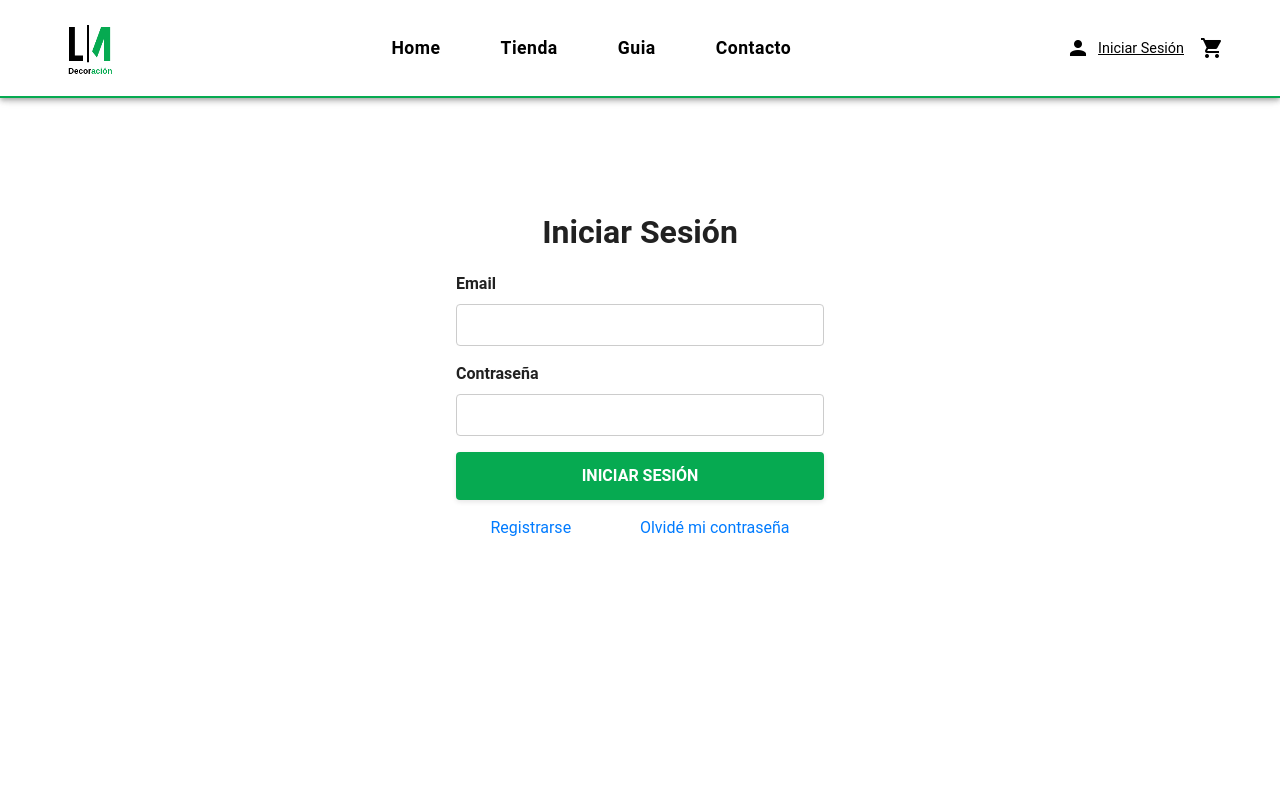
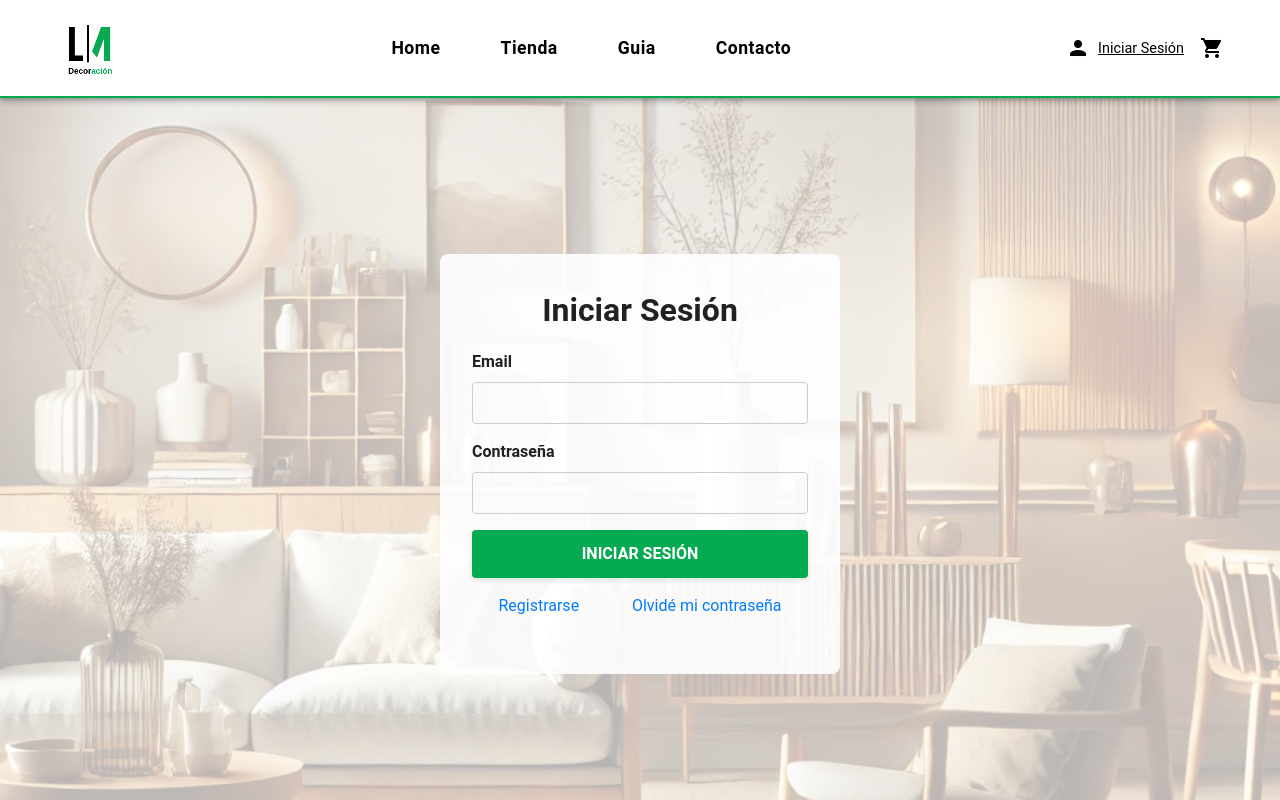
Before and after one commit to MarcosLarraga/ecommerce-decoracion-frontend, a Vue app in the folder ecommerce/: page /login in a window 1280 px wide. Shown: the top 800 px of the page. Built offline with nearby package versions, Linux system fonts and the light colour scheme.

Commit message:
modificar maquetado del login y register

```diff
--- a/ecommerce/src/views/LoginView.vue
+++ b/ecommerce/src/views/LoginView.vue
@@ -1,4 +1,9 @@
 <template>
+  <div class="login-view">
+    <!-- Imagen de fondo -->
+    <div class="background-image"></div>
+
+    <!-- Contenedor del contenido de la vista (formulario, etc.) -->
     <div class="auth">
       <h1 class="auth__title">Iniciar Sesión</h1>
       <Alerta v-if="error" :mensaje="error" />
@@ -21,6 +26,7 @@
       </div>
       <div class="auth__google">
         <BotonGoogle v-if="!loading" />
+      </div>
     </div>
   </div>
 </template>
@@ -50,7 +56,7 @@ const handleLogin = async () => {
   }
 };
 
-// Opcional: Watch para redirigir cuando el usuario se autentique
+// Opcional: watch para redirigir cuando se autentique
 watch(() => userStore.isAuthenticated, (newVal) => {
   if (newVal) {
     router.push('/');
@@ -59,12 +65,38 @@ watch(() => userStore.isAuthenticated, (newVal) => {
 </script>
 
 <style lang="scss" scoped>
+.login-view {
+  position: relative;
+  min-height: 100vh;
+  overflow: hidden;
+  display: flex;
+  align-items: center;
+  justify-content: center;
+}
+
+/* Imagen de fondo */
+.background-image {
+  position: absolute;
+  top: 0;
+  left: 0;
+  width: 100%;
+  height: 100%;
+  background: url('/fotos/login-register.jpg') no-repeat center center;
+  background-size: cover;
+  opacity: 0.3;
+  z-index: 0;
+}
+
+/* Contenedor del formulario */
 .auth {
+  position: relative;
+  z-index: 1;
+  width: 90%;
   max-width: 400px;
-  margin: 0 auto;
   padding: 1rem;
+  background: rgba(255, 255, 255, 0.9);
+  border-radius: 8px;
   text-align: center;
-  margin-top: 10%;
 
   &__title {
     font-size: 2rem;
@@ -128,4 +160,12 @@ watch(() => userStore.isAuthenticated, (newVal) => {
     margin-top: 1.5rem;
   }
 }
+
+/* Media queries para pantallas más grandes */
+@media (min-width: 768px) {
+  .auth {
+    padding: 2rem;
+    max-width: 400px;
+  }
+}
 </style>
--- a/ecommerce/src/views/RegisterView.vue
+++ b/ecommerce/src/views/RegisterView.vue
@@ -1,4 +1,9 @@
 <template>
+  <div class="register-view">
+    <!-- Imagen de fondo -->
+    <div class="background-image"></div>
+
+    <!-- Contenedor del formulario de registro -->
     <div class="auth">
       <h1 class="auth__title">Registrarse</h1>
       <Alerta v-if="error" :mensaje="error" />
@@ -25,6 +30,7 @@
       <div class="auth__google">
         <!-- Botón para registrarse con Google (usa el mismo flujo de login) -->
         <BotonGoogle v-if="!loading" />
+      </div>
     </div>
   </div>
 </template>
@@ -57,12 +63,39 @@ const handleRegister = async () => {
 </script>
 
 <style lang="scss" scoped>
+.register-view {
+  position: relative;
+  min-height: 100vh;
+  overflow: hidden;
+  display: flex;
+  align-items: center;
+  justify-content: center;
+}
+
+/* Imagen de fondo */
+.background-image {
+  position: absolute;
+  top: 0;
+  left: 0;
+  width: 100%;
+  height: 100%;
+  background: url('/fotos/login-register.jpg') no-repeat center center;
+  background-size: cover;
+  opacity: 0.3;
+  z-index: 0;
+}
+
+/* Contenedor del formulario */
 .auth {
+  position: relative;
+  z-index: 1;
   max-width: 400px;
-  margin: 0 auto;
+  width: 90%;
   padding: 1rem;
+  background: rgba(255, 255, 255, 0.9);
+  border-radius: 8px;
   text-align: center;
-  margin-top: 10%;
+  margin: 1rem; /* margen vertical para evitar que toque los bordes en móviles */
 
   &__title {
     font-size: 2rem;
@@ -126,4 +159,11 @@ const handleRegister = async () => {
     margin-top: 1.5rem;
   }
 }
+
+/* Media query para pantallas más grandes */
+@media (min-width: 768px) {
+  .auth {
+    padding: 2rem;
+  }
+}
 </style>
```
Lines whose indentation alone changed are shown as unchanged.
